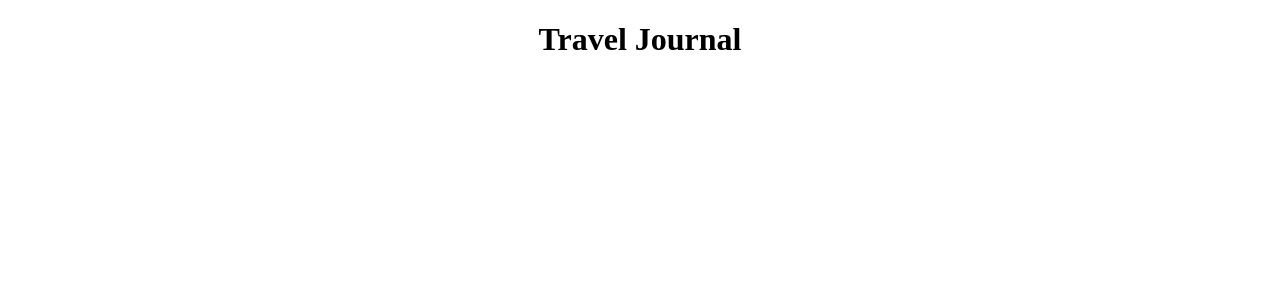
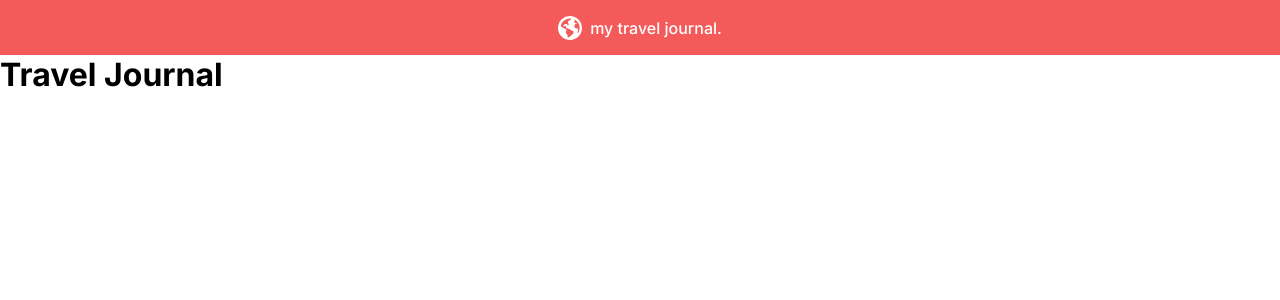
Before and after one commit to cosminmoldovan/travel-journal, a React (Create React App) app: page / in a window 1280 px wide. Shown: the top 300 px of the page. Built offline with nearby package versions, Linux system fonts and the light colour scheme.

Commit message:
add Navbar

```diff
--- a/src/App.css
+++ b/src/App.css
@@ -1,38 +1,29 @@
-.App {
-  text-align: center;
+@import url('https://fonts.googleapis.com/css2?family=Inter:wght@300;400;500;600;700&display=swap');
+*{
+  padding: 0;
+  margin: 0;
+  box-sizing: border-box;
 }
+body{
+  font-family: 'Inter', sans-serif;;
+}
+.App{
 
-.App-logo {
-  height: 40vmin;
-  pointer-events: none;
 }
-
-@media (prefers-reduced-motion: no-preference) {
-  .App-logo {
-    animation: App-logo-spin infinite 20s linear;
-  }
-}
-
-.App-header {
-  background-color: #282c34;
-  min-height: 100vh;
+.nav{
+  height: 55px;
   display: flex;
-  flex-direction: column;
   align-items: center;
   justify-content: center;
-  font-size: calc(10px + 2vmin);
-  color: white;
+  background-color: #F55A5A;
+  color: #fff;
+  font-weight: 500;
+
 }
-
-.App-link {
-  color: #61dafb;
+.logo{
+  display: flex;
+  align-items: center;
 }
-
-@keyframes App-logo-spin {
-  from {
-    transform: rotate(0deg);
-  }
-  to {
-    transform: rotate(360deg);
-  }
+.logo-img{
+  margin-right: 8px;
 }
--- a/src/App.js
+++ b/src/App.js
@@ -1,9 +1,11 @@
 import './App.css';
+import Navbar from './components/Navbar';
 import data from './data';
 
 function App() {
   return (
     <div className="App">
+      <Navbar />
      <h1>Travel Journal</h1>
     </div>
   );
--- /dev/null
+++ b/src/components/Navbar.js
@@ -0,0 +1,14 @@
+import logo from '../images/logo.svg'
+
+function Navbar(){
+    return (
+        <nav className="nav">
+            <div className="logo">
+                <img src={logo} alt="logo" className="logo-img"/>
+                <spa className="logo-text">my travel journal.</spa>
+            </div>
+
+        </nav>
+    );
+}
+export default Navbar;
```
